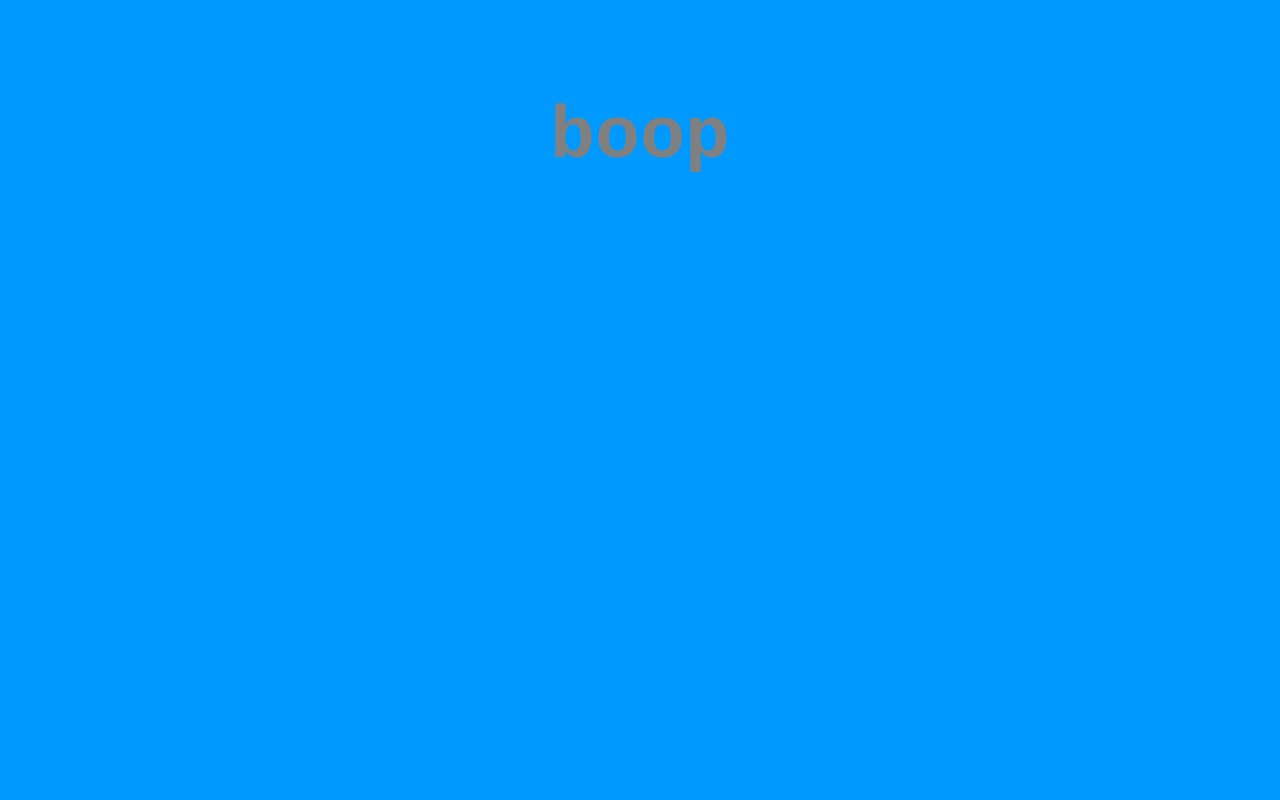
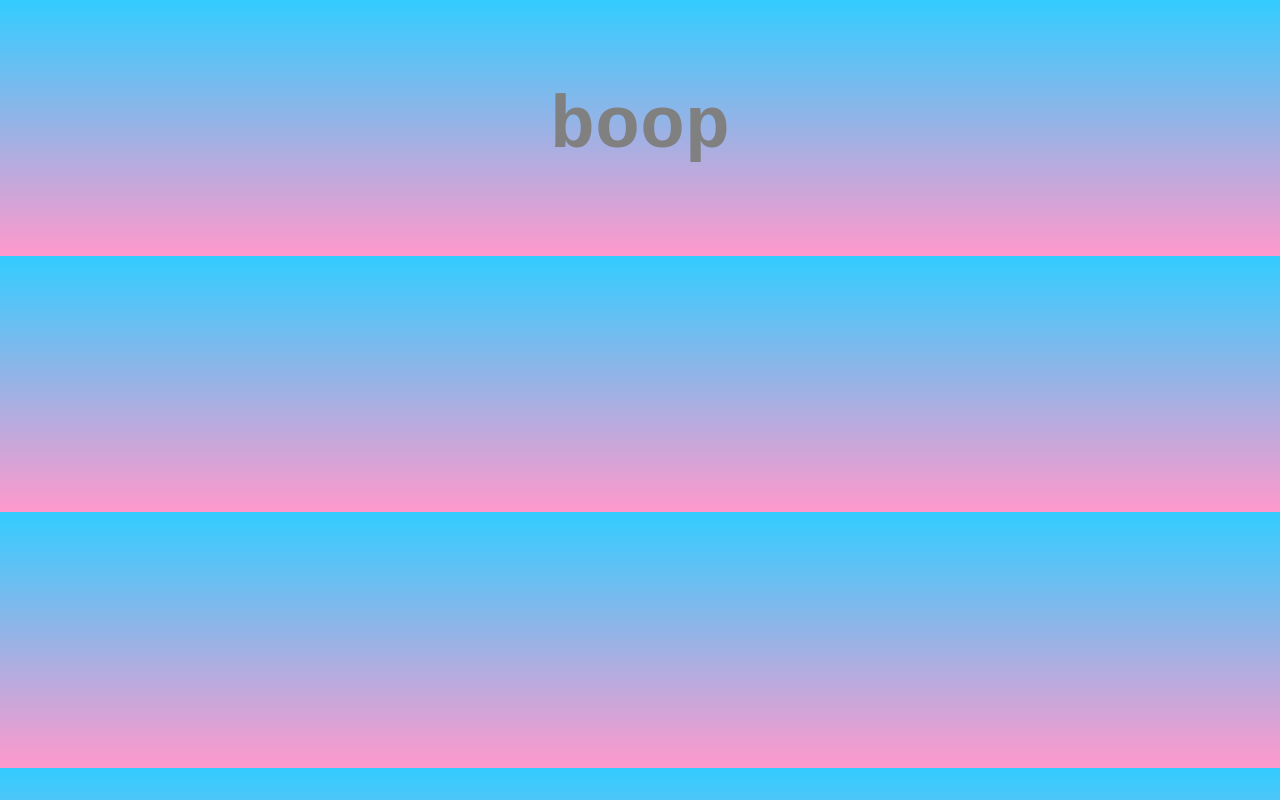
Before and after one commit to spookies2/spooky, a plain HTML site: page index.html in a window 1280 px wide. Drawn offline with Linux system fonts and the light colour scheme.

Commit message:
Update index.html

```diff
--- a/index.html
+++ b/index.html
@@ -9,9 +9,9 @@
     h1 {text-align : center;
       color : grey;
       font-family : monospace;
-      padding : 45px;
+      padding : 35px;
       font-size : 75px}
-    body {background-color : #0099ff;
+    body {background: linear-gradient(to bottom, #33ccff 0%, #ff99cc 100%);}
   </style>
 
 </html>
```
